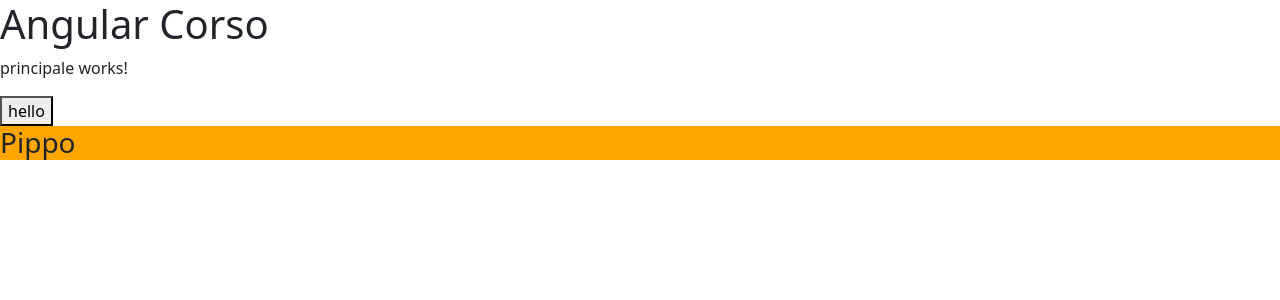
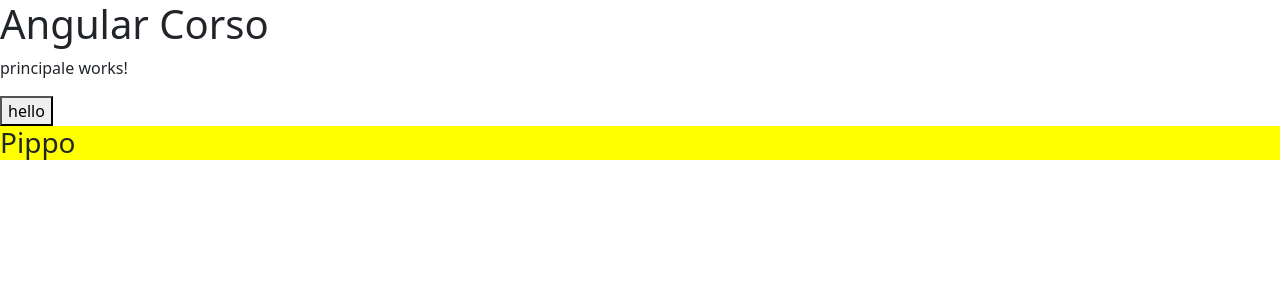
Before and after one commit to ironmanromeo/angular-corso, an Angular app: page / in a window 1280 px wide. Shown: the top 300 px of the page. Built offline with nearby package versions, Linux system fonts and the light colour scheme.

Commit message:
feat: appapplicacolore

```diff
--- a/src/app/applica-colore.directive.ts
+++ b/src/app/applica-colore.directive.ts
@@ -7,7 +7,7 @@ export class ApplicaColoreDirective implements OnInit{
 
   @HostBinding("style.backgroundColor") backgroundColor?:string
 
-  @Input() coloreOn:string = "red"
+  @Input("appApplicaColore") coloreOn?:string
   @Input() coloreOff:string = "transparent"
 
 
@@ -21,7 +21,7 @@ export class ApplicaColoreDirective implements OnInit{
 
   @HostListener("mouseenter")
   onMouseEnter(){
-    this.backgroundColor = this.coloreOn
+    this.backgroundColor = this.coloreOn || "orange"
   }
 
   @HostListener("mouseleave")
--- a/src/app/principale/principale.component.html
+++ b/src/app/principale/principale.component.html
@@ -4,4 +4,4 @@
 
 <button (click)="toggle()">hello</button>
 
-<h3 appApplicaColore coloreOn="blue" coloreOff="orange">Pippo</h3>
+<h3 appApplicaColore="red" coloreOff="yellow">Pippo</h3>
```
